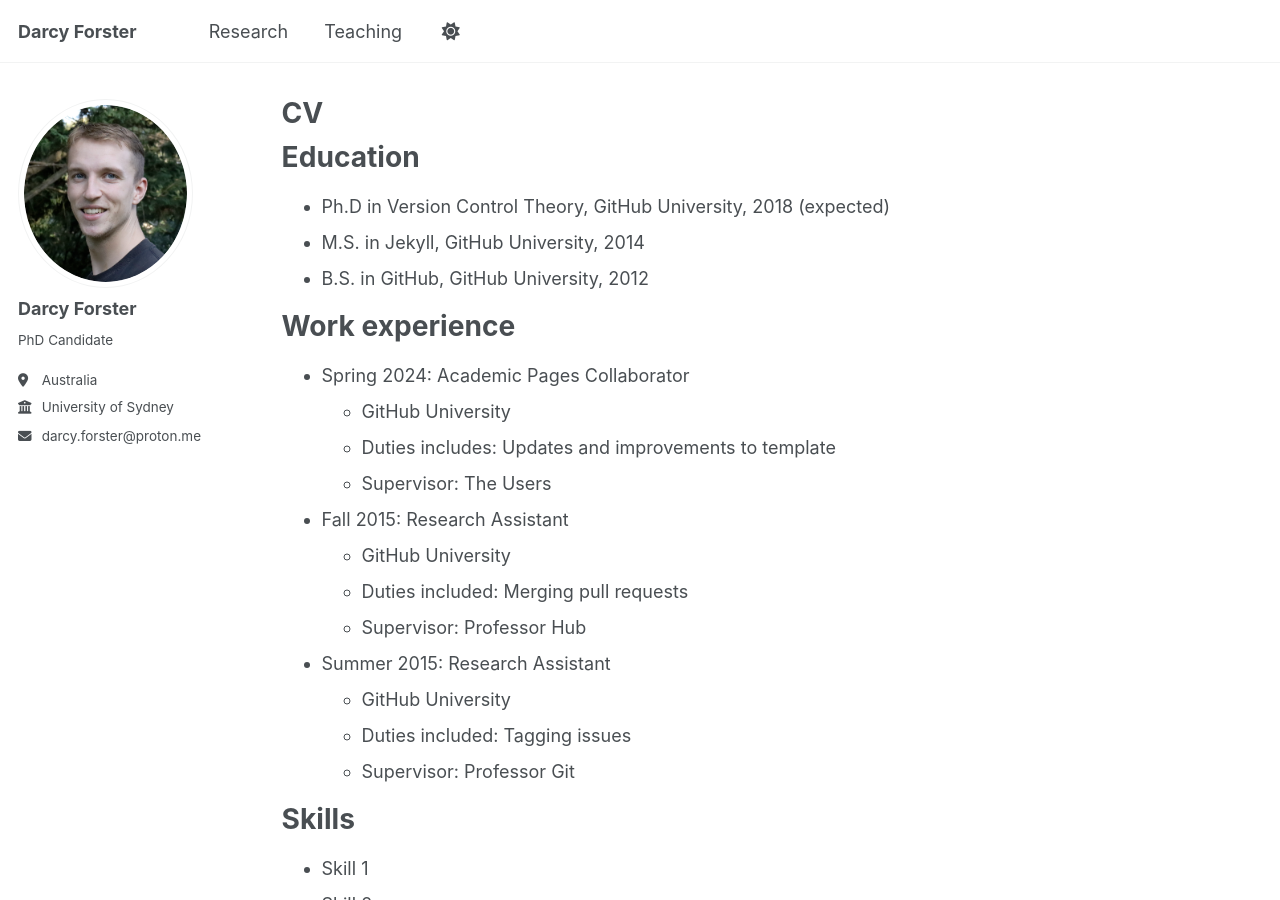
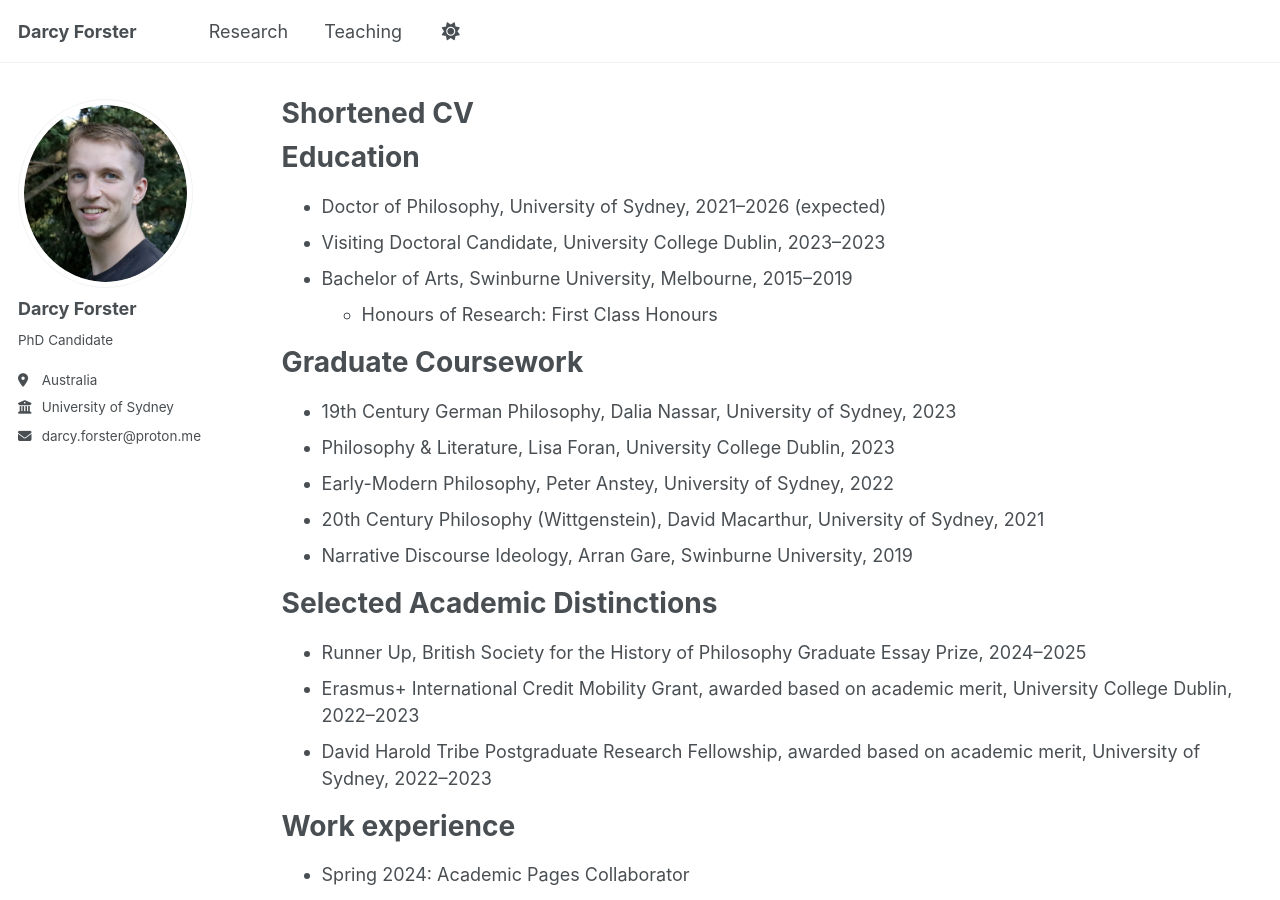
Before and after one commit to darcyforster/academic-pages, a Jekyll site: the page built from _pages/cv.md, in a window 1280 px wide and 900 px high. Built offline with Jekyll 4.4.1, drawn with Linux system fonts in a browser that asks for light colours; some of the changed text lies outside the part shown.

Commit message:
Update cv.md

```diff
--- a/_pages/cv.md
+++ b/_pages/cv.md
@@ -1,6 +1,6 @@
 ---
 layout: archive
-title: "CV"
+title: "Shortened CV"
 permalink: /cv/
 author_profile: true
 redirect_from:
@@ -11,9 +11,24 @@ redirect_from:
 
 Education
 ======
-* Ph.D in Version Control Theory, GitHub University, 2018 (expected)
-* M.S. in Jekyll, GitHub University, 2014
-* B.S. in GitHub, GitHub University, 2012
+* Doctor of Philosophy, University of Sydney, 2021–2026 (expected)
+* Visiting Doctoral Candidate, University College Dublin, 2023–2023
+* Bachelor of Arts, Swinburne University, Melbourne, 2015–2019
+  * Honours of Research: First Class Honours
+
+Graduate Coursework
+======
+* 19th Century German Philosophy, Dalia Nassar, University of Sydney, 2023
+* Philosophy & Literature, Lisa Foran, University College Dublin, 2023
+* Early-Modern Philosophy, Peter Anstey, University of Sydney, 2022
+* 20th Century Philosophy (Wittgenstein), David Macarthur, University of Sydney, 2021
+* Narrative Discourse Ideology, Arran Gare, Swinburne University, 2019
+
+Selected Academic Distinctions
+======
+* Runner Up, British Society for the History of Philosophy Graduate Essay Prize, 2024–2025
+* Erasmus+ International Credit Mobility Grant, awarded based on academic merit, University College Dublin, 2022–2023
+* David Harold Tribe Postgraduate Research Fellowship, awarded based on academic merit, University of Sydney, 2022–2023
 
 Work experience
 ======
@@ -47,18 +62,6 @@ Publications
     {% include archive-single-cv.html %}
   {% endfor %}</ul>
 
-Talks
-======
-  <ul>{% for post in site.talks reversed %}
-    {% include archive-single-talk-cv.html  %}
-  {% endfor %}</ul>
-
-Teaching
-======
-  <ul>{% for post in site.teaching reversed %}
-    {% include archive-single-cv.html %}
-  {% endfor %}</ul>
-
 Service and leadership
 ======
 * Currently signed in to 43 different slack teams
```
